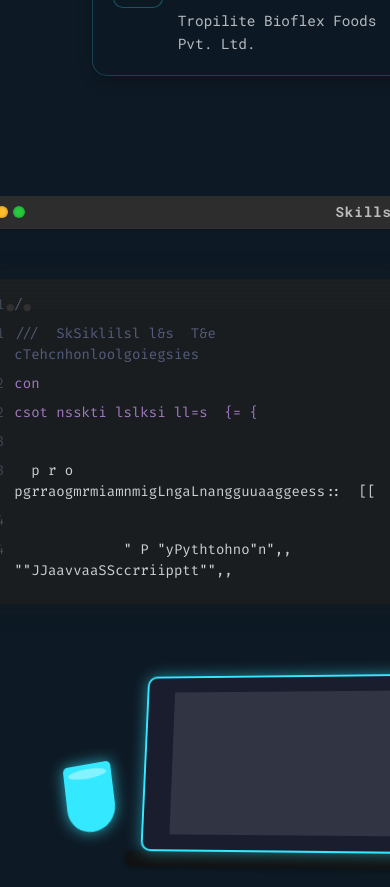
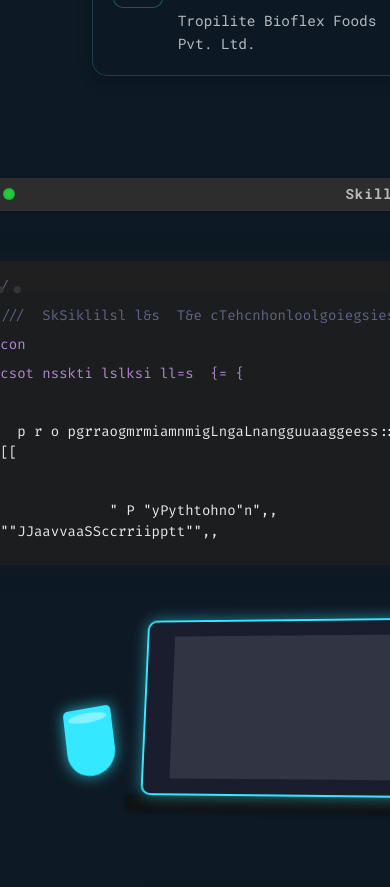
Before and after one commit to SINGHBP29/Preview_Bhanu, a React (Create React App) app in the folder portfolio-website/: page / in a window 390 px wide. Shown: the part 3600-4487 px from the top of the page. Built offline with nearby package versions, Linux system fonts and the light colour scheme.

Commit message:
Update CodeSnippet.css

```diff
--- a/portfolio-website/src/styles/CodeSnippet.css
+++ b/portfolio-website/src/styles/CodeSnippet.css
@@ -1,37 +1,44 @@
+/* ===========================
+   Code Snippet Section
+=========================== */
 .code-snippet-section {
   padding: 80px 50px;
   display: flex;
   justify-content: center;
   align-items: center;
   min-height: 50vh;
-    /* background-color: rgba(6, 19, 32, 0.8); */
 }
+
+/* ===========================
+   Terminal Header
+=========================== */
 .terminal-header {
   display: flex;
   align-items: center;
   justify-content: space-between;
   margin-bottom: 20px;
 }
+
+/* ===========================
+   Code Terminal
+=========================== */
 .code-terminal {
   width: 100%;
   max-width: 700px;
   background-color: #14161b;
   border-radius: 8px;
   padding: 20px;
-    /* right: 150px;
-     */
-     align-items: center;
   font-family: 'Fira Code', 'Courier New', monospace;
-    font-size: 16px;
+  font-size: clamp(0.85rem, 1vw + 0.5rem, 1rem); /* Fluid font size */
   color: #e0e0e0;
   box-shadow: 0 0 30px rgba(45, 44, 44, 0.3);
   position: relative;
-    font-family: Arial, sans-serif;
   overflow: hidden;
   transform: translateY(50px);
-    opacity: 0.8;
+  opacity: 0.9;
 }
 
+/* Terminal Top Bar */
 .code-terminal:before {
   content: '';
   position: absolute;
@@ -53,13 +60,13 @@
   letter-spacing: -1px;
 }
 
+/* Code Lines */
 .code-line {
   display: flex;
   align-items: flex-start;
   margin-bottom: 8px;
-    font-size: 14px;
-    position: relative;
   line-height: 1.5;
+  font-size: inherit;
 }
 
 .line-number {
@@ -75,6 +82,7 @@
   position: relative;
 }
 
+/* Cursor */
 .cursor {
   display: inline-block;
   width: 8px;
@@ -89,6 +97,7 @@
   50% { opacity: 0; }
 }
 
+/* Syntax Highlighting */
 .comment {
   color: #676E95;
 }
@@ -114,7 +123,7 @@
   height: 20px;
 }
 
-  /* Add a subtle scan line effect */
+/* Scanline Effect */
 .code-terminal::before {
   content: "";
   position: absolute;
@@ -132,18 +141,53 @@
   pointer-events: none;
 }
 
+/* ===========================
+   Responsive Styles
+=========================== */
+@media (max-width: 1024px) {
+  .code-snippet-section {
+    padding: 60px 30px;
+  }
+  .code-terminal {
+    padding: 18px;
+  }
+  .line-number {
+    min-width: 22px;
+    margin-right: 12px;
+  }
+}
+
 @media (max-width: 768px) {
   .code-snippet-section {
-      padding: 60px 20px;
+    padding: 50px 20px;
   }
-
   .code-terminal {
     padding: 15px;
     padding-top: 40px;
+    font-size: 0.9rem;
   }
-
   .line-number {
     min-width: 20px;
     margin-right: 10px;
   }
 }
+
+@media (max-width: 480px) {
+  .code-snippet-section {
+    padding: 40px 10px;
+  }
+  .code-terminal {
+    max-width: 100%;
+    font-size: 0.85rem;
+    padding: 12px;
+    padding-top: 35px;
+  }
+  .line-number {
+    min-width: 18px;
+    margin-right: 8px;
+  }
+  .cursor {
+    width: 6px;
+    height: 14px;
+  }
+}
```
Lines whose indentation alone changed are shown as unchanged.
